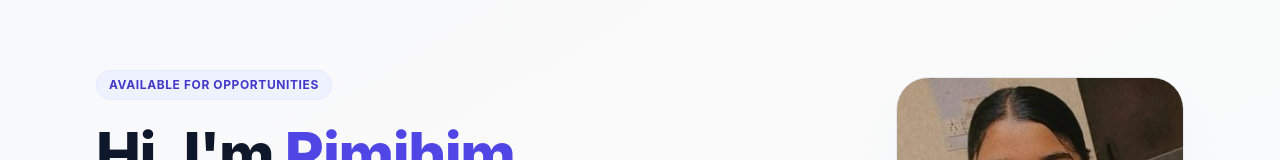
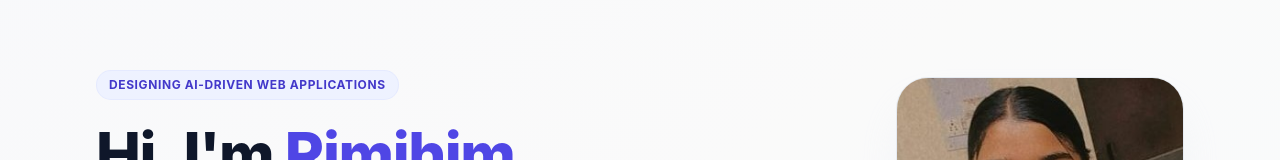
Before and after one commit to Rimjhim117/rimjhim_portfolio, a React (Create React App) app in the folder frontend/: page / in a window 1280 px wide. Shown: the part 179-339 px from the top of the page. Built offline with nearby package versions, Linux system fonts and the light colour scheme.

Commit message:
Update hero badge to 'Designing AI-Driven Web Applications' for a more confident and professional tone

```diff
--- a/frontend/src/components/Intro.jsx
+++ b/frontend/src/components/Intro.jsx
@@ -12,7 +12,7 @@ export default function Intro() {
         className="flex-1 text-center md:text-left"
       >
         <div className="inline-flex items-center gap-2 px-3 py-1.5 rounded-full bg-indigo-50 text-indigo-700 text-xs font-bold uppercase tracking-wider mb-6 border border-indigo-100/60">
-          Available for Opportunities
+          Designing AI-Driven Web Applications
         </div>
         <h1 className="text-4xl sm:text-5xl md:text-6xl font-extrabold text-slate-900 tracking-tight leading-tight mb-4">
           Hi, I'm <span className="text-indigo-600">Rimjhim Srivastava</span>
```
